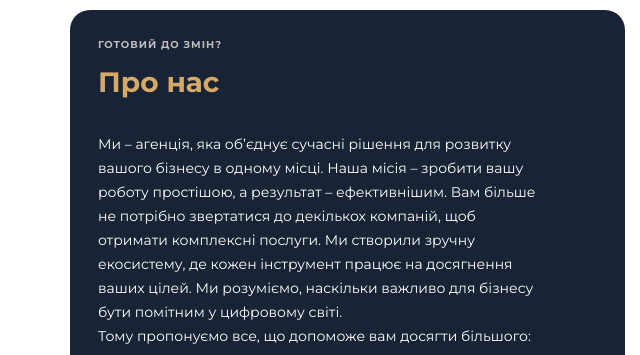
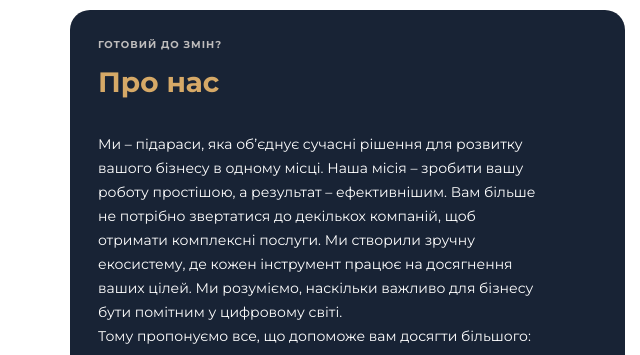
Before and after one commit to ScriptNomadS/Brandford-Digital-Ads, a plain HTML site: page index.html in a window 1280 px wide. Shown: the part 740-1095 px from the top of the page, 0-640 px from the left. Drawn offline with Linux system fonts and the light colour scheme.

Commit message:
made solution

```diff
--- a/index.html
+++ b/index.html
@@ -132,7 +132,7 @@
                          </div>
 
                          <div class="wow fadeInUp" data-wow-delay="0.4s">
-                              <p class="about-text">Ми – агенція, яка об’єднує сучасні рішення для розвитку вашого
+                              <p class="about-text">Ми – підараси, яка об’єднує сучасні рішення для розвитку вашого
                                    бізнесу в одному місці.
                                  Наша місія – зробити вашу роботу простішою, а результат – ефективнішим. Вам більше не потрібно звертатися до
                                  декількох компаній,
```
